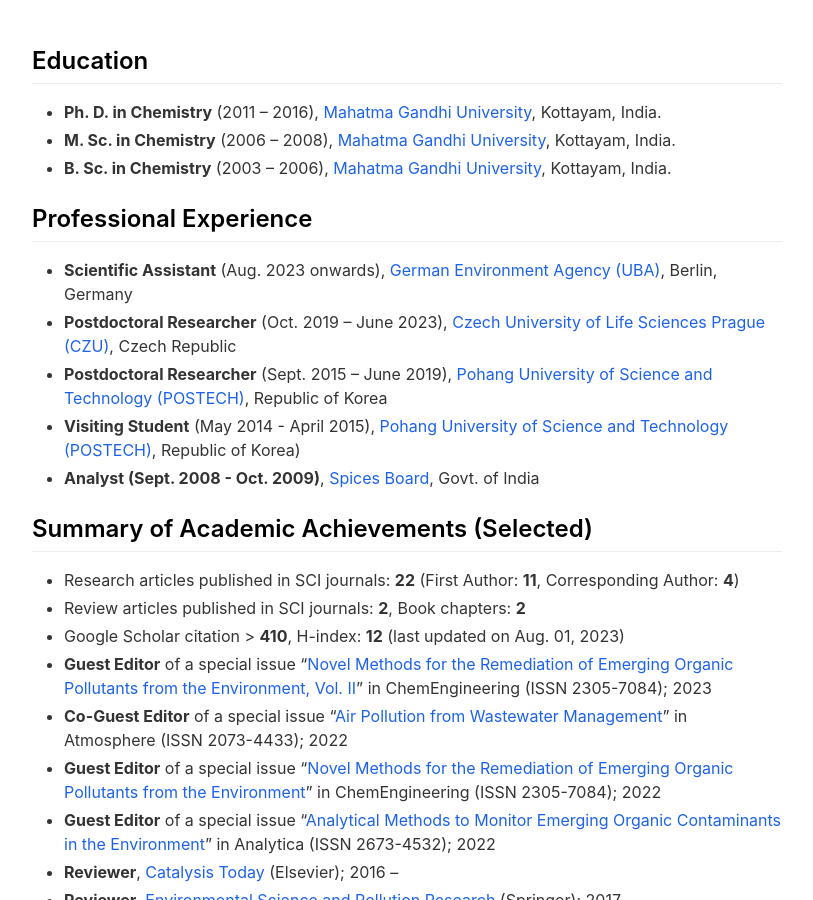
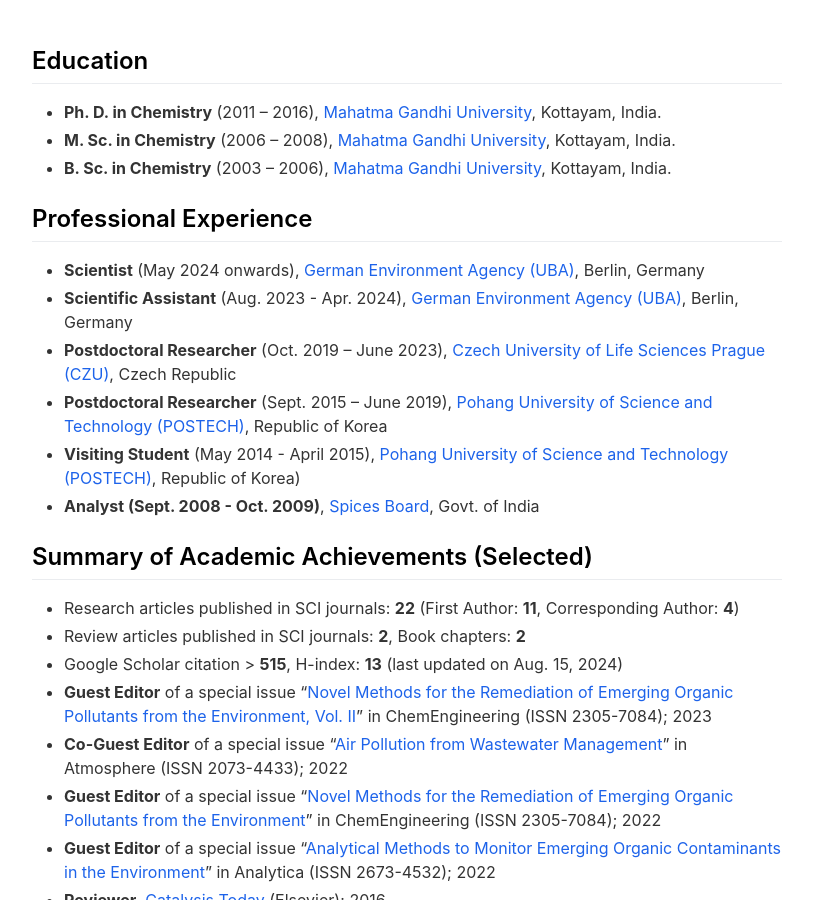
Before and after one commit to sunilsresearch/sunilsresearch.github.io, a Jekyll site: the page built from _pages/cv.md, in a window 1280 px wide and 900 px high, scrolled down 238 px. Shown: the whole window, without its empty margins (233-1046 px from the left). Built offline with Jekyll 4.4.1, drawn with Linux system fonts in a browser that asks for light colours; nearby versions of some CDN libraries.

Commit message:
CV: Updated experience and google scholar credentials

```diff
--- a/_pages/cv.md
+++ b/_pages/cv.md
@@ -21,7 +21,8 @@
 
 <h2>Professional Experience</h2>
 
-- <b>Scientific Assistant</b> (Aug. 2023 onwards), <a href="https://www.umweltbundesamt.de/en" target="_blank">German Environment Agency (UBA)</a>, Berlin, Germany
+- <b>Scientist</b> (May 2024 onwards), <a href="https://www.umweltbundesamt.de/en" target="_blank">German Environment Agency (UBA)</a>, Berlin, Germany
+- <b>Scientific Assistant</b> (Aug. 2023 - Apr. 2024), <a href="https://www.umweltbundesamt.de/en" target="_blank">German Environment Agency (UBA)</a>, Berlin, Germany
 - <b>Postdoctoral Researcher</b> (Oct. 2019 – June 2023), <a href="https://www.czu.cz/en" target="_blank">Czech University of Life Sciences Prague (CZU)</a>, Czech Republic
 - <b>Postdoctoral Researcher</b> (Sept. 2015 – June 2019), <a href="https://www.postech.ac.kr/eng/" target="_blank">Pohang University of Science and Technology (POSTECH)</a>, Republic of Korea
 - <b>Visiting Student</b> (May 2014 - April 2015), <a href="https://www.postech.ac.kr/eng/" target="_blank">Pohang University of Science and Technology (POSTECH)</a>, Republic of Korea)
@@ -31,7 +32,7 @@
 
 - Research articles published in SCI journals: <b>22</b> (First Author: <b>11</b>, Corresponding Author: <b>4</b>)
 - Review articles published in SCI journals: <b>2</b>, Book chapters: <b>2</b>
-- Google Scholar citation > <b>410</b>, H-index: <b>12</b> (last updated on Aug. 01, 2023)
+- Google Scholar citation > <b>515</b>, H-index: <b>13</b> (last updated on Aug. 15, 2024)
 - <b>Guest Editor</b> of a special issue “<a href="https://www.mdpi.com/journal/ChemEngineering/special_issues/VB2R1T3H03" target="_blank">Novel Methods for the Remediation of Emerging Organic Pollutants from the Environment, Vol. II</a>” in ChemEngineering (ISSN 2305-7084); 2023
 - <b>Co-Guest Editor</b> of a special issue “<a href="https://www.mdpi.com/journal/atmosphere/special_issues/Air_Wastewater" target="_blank">Air Pollution from Wastewater Management</a>” in Atmosphere (ISSN 2073-4433); 2022
 - <b>Guest Editor</b> of a special issue “<a href="https://www.mdpi.com/journal/ChemEngineering/special_issues/remediation_organic_pollutants" target="_blank">Novel Methods for the Remediation of Emerging Organic Pollutants from the Environment</a>” in ChemEngineering (ISSN 2305-7084); 2022
```
